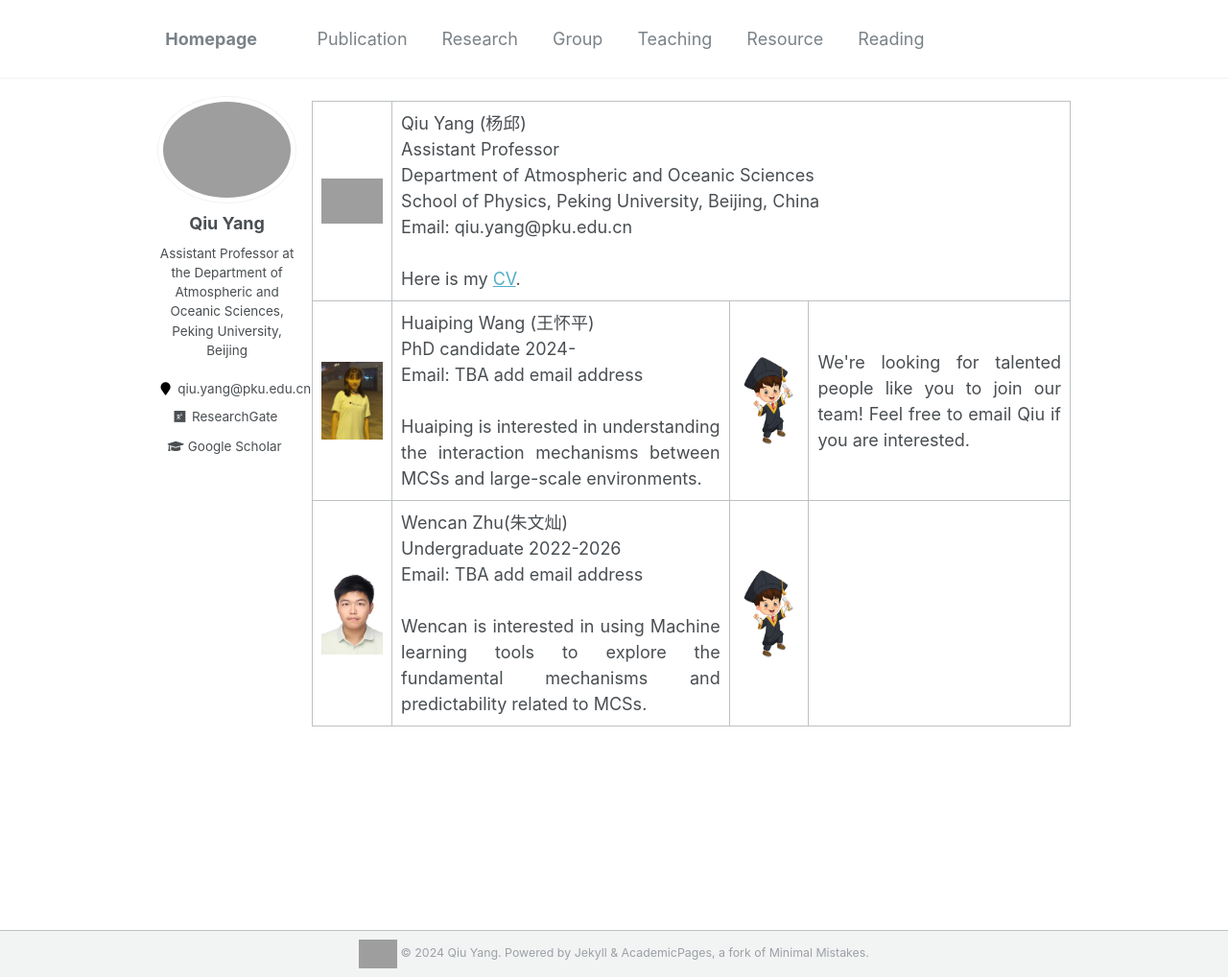
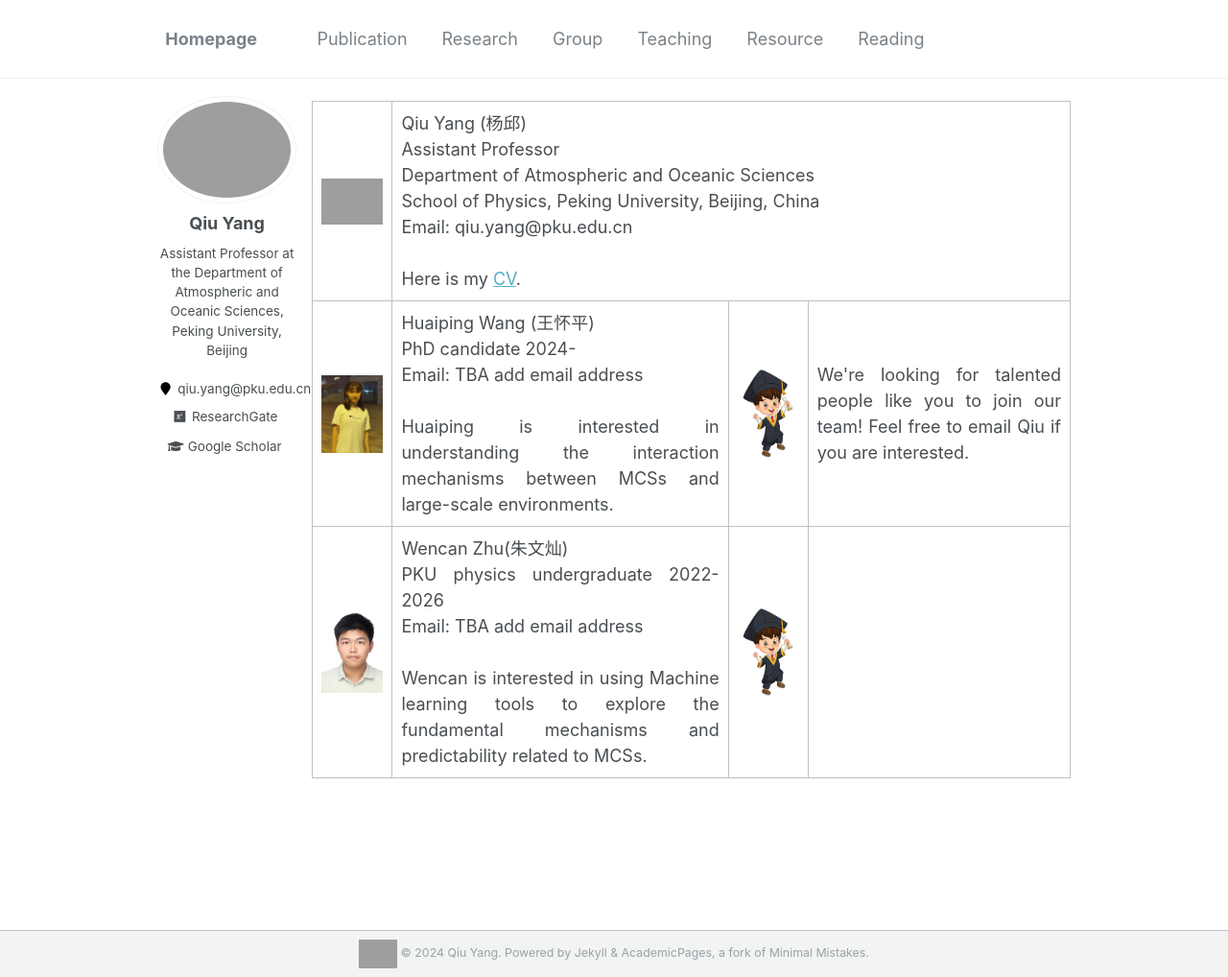
Before and after one commit to qiuyang50/qiuyang50.github.io, a Jekyll site: the page built from _pages/group.md, in a window 1280 px wide and 1018 px high. Shown: the whole window at 96% size. Built offline with Jekyll 4.4.1, drawn with Linux system fonts in a browser that asks for light colours; grey boxes are pictures that could not be loaded.

Commit message:
Update group.md

```diff
--- a/_pages/group.md
+++ b/_pages/group.md
@@ -19,7 +19,7 @@
   </tr>
     <tr>
     <td><img src="/images/WencanZhu_2022Undergraduate.jpg" alt="drawing" width="300"/></td>
-    <td>Wencan Zhu(朱文灿)<br>Undergraduate 2022-2026<br>Email: TBA add email address<br><br>Wencan is interested in using Machine learning tools to explore the fundamental mechanisms and predictability related to MCSs.</td>
+    <td>Wencan Zhu(朱文灿)<br>PKU physics undergraduate 2022-2026<br>Email: TBA add email address<br><br>Wencan is interested in using Machine learning tools to explore the fundamental mechanisms and predictability related to MCSs.</td>
     <td><img src="/images/future_student.jpg" alt="drawing" width="300"/></td>
     <td></td>
   </tr>
```
